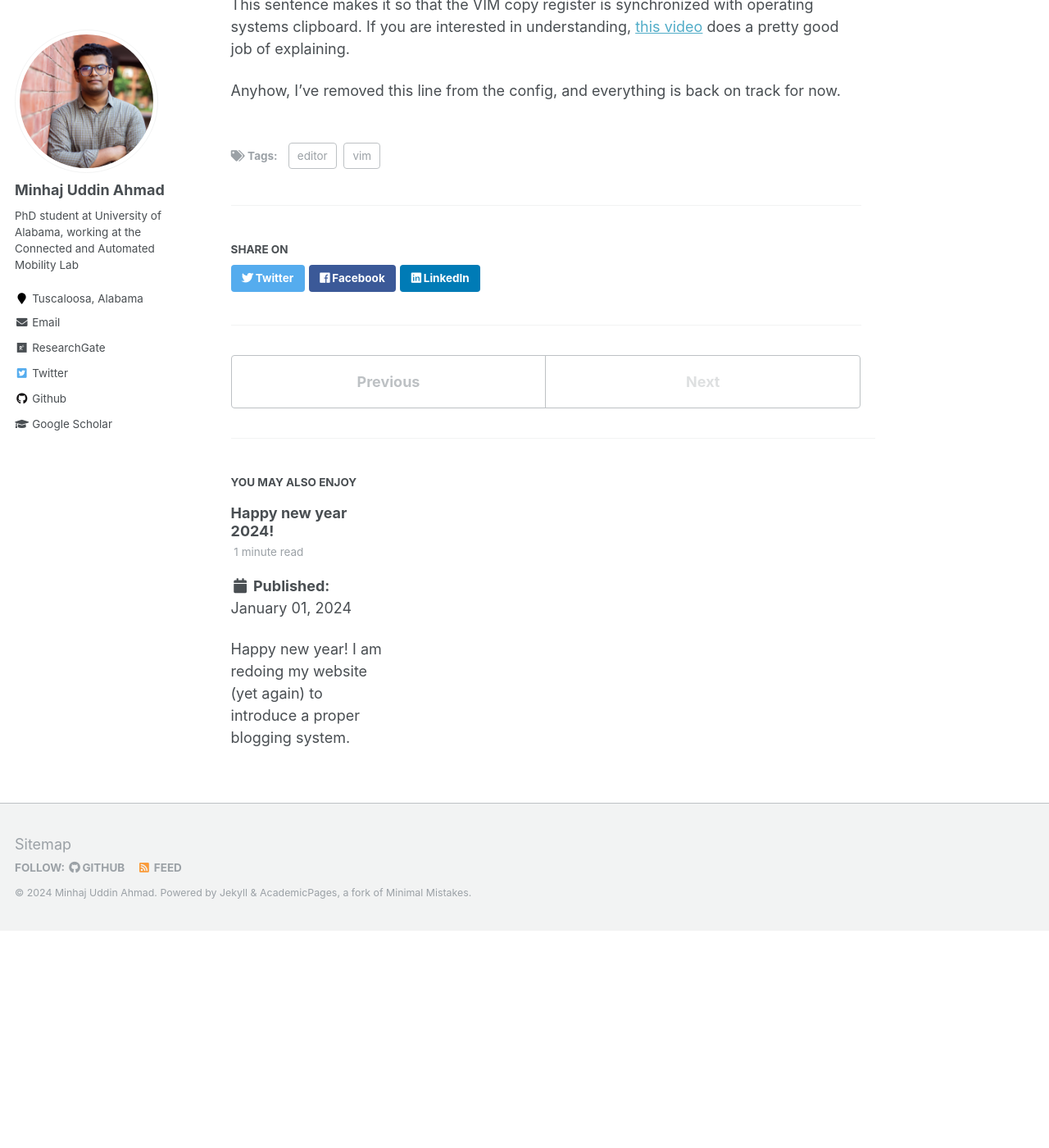
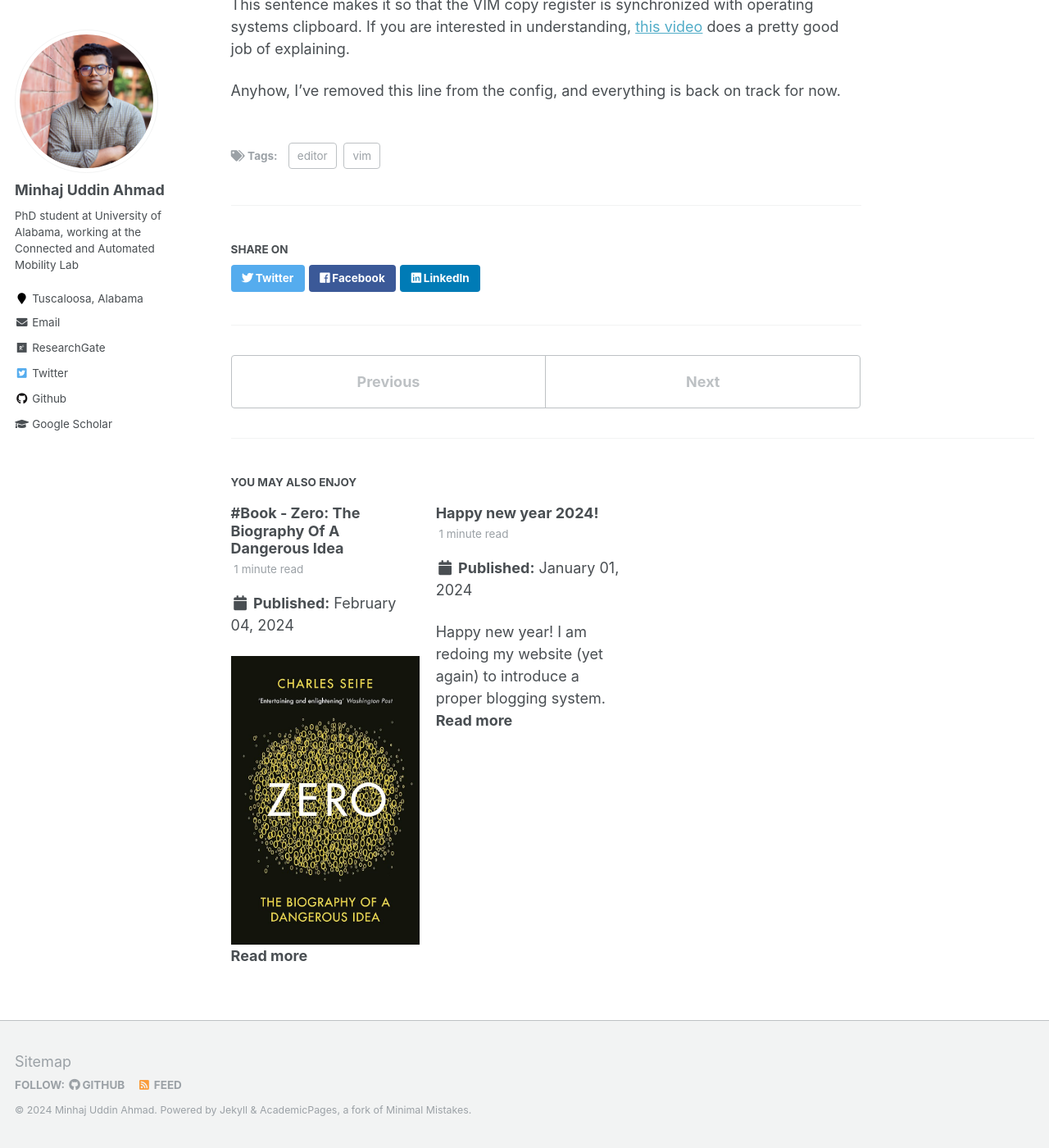
Before and after one commit to minhaj6/minhaj6.github.io, a Jekyll site: the page built from _posts/2024-01-04-Diagnosing-outrageously-slow-neovim copy.md, in a window 1280 px wide and 1400 px high, scrolled down 1403 px. Shown: the whole window at 82% size. Built offline with Jekyll 4.4.1, drawn with Linux system fonts in a browser that asks for light colours; before the commit the page ends 2538 px from its top, so only the background shows below that; some of the changed lines change nothing that is shown.

Commit message:
zero book

```diff
--- a/_config.yml
+++ b/_config.yml
@@ -11,14 +11,14 @@ title                    : "Minhaj Uddin Ahmad"
 title_separator          : "-"
 name                     : &name "Minhaj Uddin Ahmad"
 description              : &description "PhD Student at University of Alabama"
-url                      : "https://minhaj6.github.io" # the base hostname & protocol for your site e.g. "https://mmistakes.github.io"
+url                      : "https://minhaj6.github.io"
 baseurl                  : "" # the subpath of your site, e.g. "/blog"
 repository               : "minhaj6/minhaj6.github.io"
 teaser                   :  # filename of teaser fallback teaser image placed in /images/, .e.g. "500x300.png"
 breadcrumbs              : false # true, false (default)
 words_per_minute         : 160
 future                   : true
-read_more                : "disabled" # if enabled, adds "Read more" links to excerpts
+read_more                : "enabled" # if enabled, adds "Read more" links to excerpts
 talkmap_link             : false #change to true to add link to talkmap on talks page
 comments:
   provider               : # false (default), "disqus", "discourse", "facebook", "google-plus", "staticman", "custom"
--- /dev/null
+++ b/_posts/2024-02-04-Book-Zero.md
@@ -0,0 +1,17 @@
+---
+title: "#Book - Zero: The Biography Of A Dangerous Idea"
+date: 2024-02-04
+permalink: /posts/2024/02/book-zero-biography-of-a-dangerous-idea/
+tags:
+  - Book
+---
+
+![zero_book](/images/book_covers/zero_seife.jpg)
+
+It's a small book. Only a couple hundred pages or a couple of hours in if you are listening to the audio version. Even so, I never thought someone could put together so many words and stories about a single digit (0).
+
+At first glance, zero seems to be just another mathematical notation. However, the very basic counting numbers are not like other sophisticated math tools that only a few scholars encounter. It has a profound impact on people's thought processes.
+
+The stories of how different generations and cultures adopted this number are so bizarre that they are almost unbelievable. The more you think about it, the more you start to get it. One can’t let go of hard-wired beliefs, and thinking frameworks easily. The stories might give you a refresher on the rigid nature of human beings. Yet we change.
+
+I read that book a couple of months ago, so my memory is not quite fresh when I am writing about this. So, I am not putting any quotes or any specific stories here. If you have a couple of hours, maybe give it a try. I am sure you will like the book.
```
Also changed, not shown: _posts/2024-01-04-Diagnosing-outrageously-slow-neovim copy.md (renamed from _posts/2024-01-04-Diagnosing-outrageously-slow-neovim.md), images/3953273590_704e3899d5_m.jpg (deleted), images/book_covers/zero_seife.jpg (added), 2 other files.
